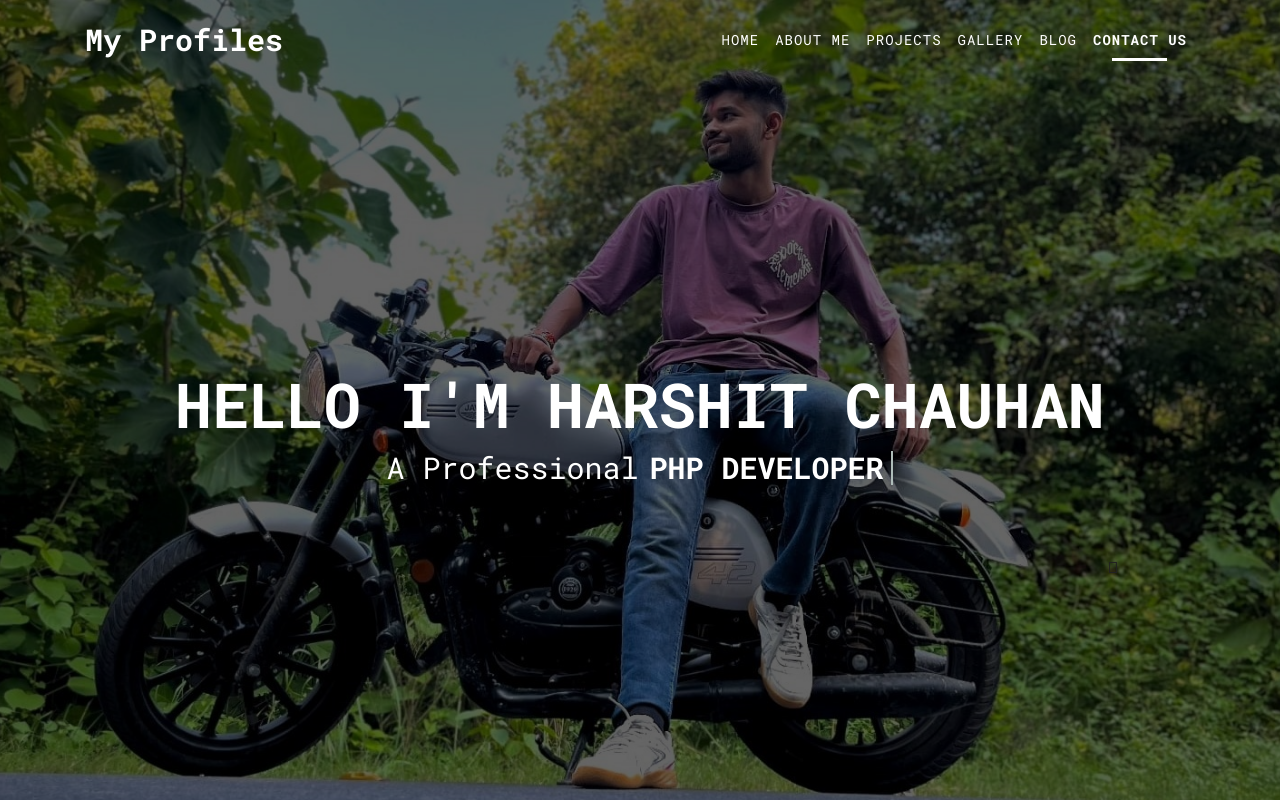
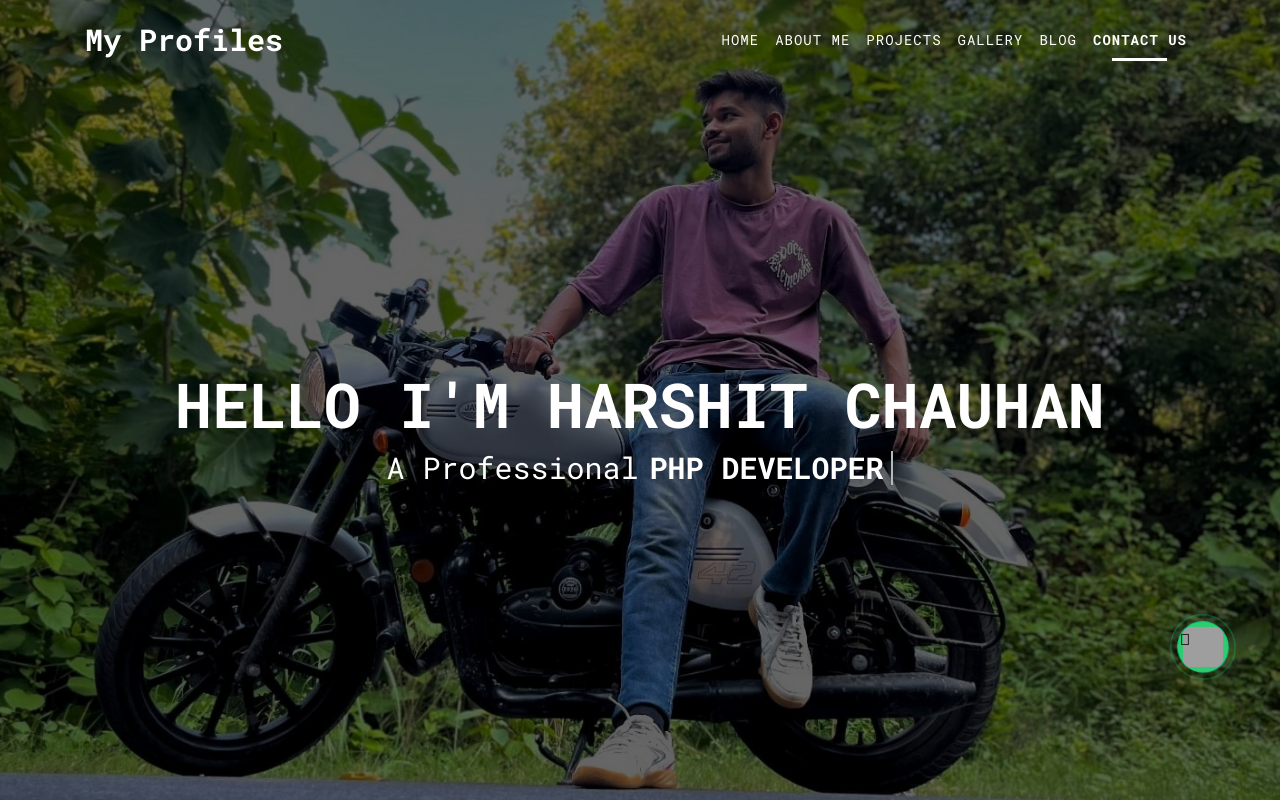
Before and after one commit to harshit82187/harshit-portfolio-website, a plain HTML site: page index.html in a window 1280 px wide. Shown: the top 802 px of the page. Drawn offline with Linux system fonts and the light colour scheme; grey boxes are pictures that could not be loaded.

Commit message:
Update index.html

```diff
--- a/index.html
+++ b/index.html
@@ -542,13 +542,15 @@
 
     <!-- Whatpp icon  -->
     <!-- wpp-btn-mobile -->
-    <div class="phone-call cbh-phone cbh-green cbh-show  cbh-static" id="clbh_phone_div" style=""><a
-            id="WhatsApp-button" href="https://wa.me/8218756792" target="_blank" class="phoneJs"
-            title="WhatsApp 360imagem">
-            <a href="#" class="btn-whatsapp-pulse">
-		<i class="fa-whatsapp fab"></i>
-		</a>
-        </a></div>
+      <div class="phone-call cbh-phone cbh-green cbh-show cbh-static" id="clbh_phone_div">
+        <a id="WhatsApp-button" href="https://wa.me/8218756792" target="_blank" class="phoneJs" title="WhatsApp 360imagem">
+            <div class="cbh-ph-circle"></div>
+            <div class="cbh-ph-circle-fill"></div>
+            <div class="cbh-ph-img-circle1">
+                <i class="fab fa-whatsapp"></i> <!-- WhatsApp Icon -->
+            </div>
+        </a>
+    </div>
     <!-- wpp-btn-mobile -->
 
 
```
